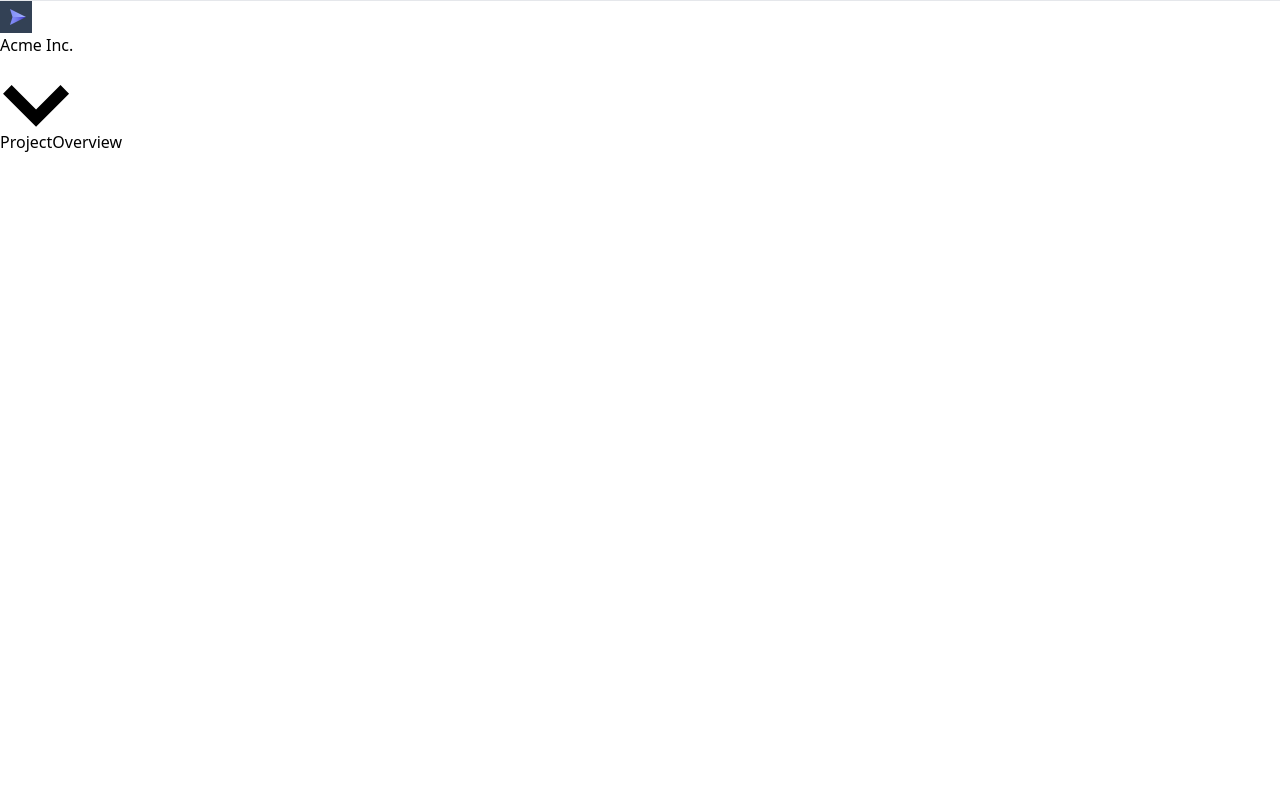
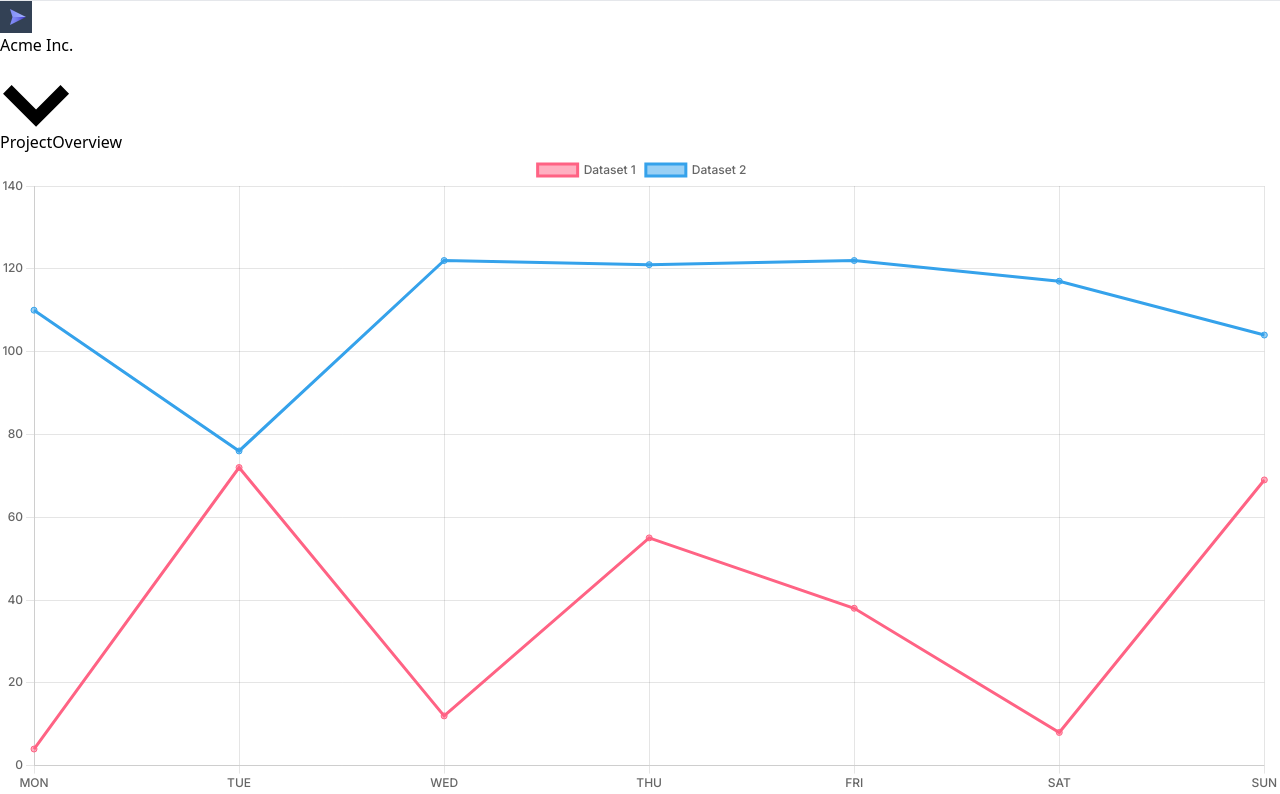
Before and after one commit to Eco-Stack/eco-stack, a React (Vite) app: page / in a window 1280 px wide. Shown: the part 6192-6986 px from the top of the page. Before the commit the page ends 6346 px from the top, so only its background shows below. Built offline with nearby package versions, Linux system fonts and the light colour scheme.

Commit message:
Feat : 차트 적용

```diff
--- a/package.json
+++ b/package.json
@@ -8,16 +8,19 @@
   },
   "dependencies": {
     "@tailwindcss/forms": "^0.5.3",
-    "chart.js": "^4.3.0",
+    "@tanstack/react-query": "^5.4.3",
+    "chart.js": "^4.4.0",
     "chartjs-adapter-moment": "^1.0.1",
     "moment": "^2.29.4",
     "react": "^18.2.0",
+    "react-chartjs-2": "^5.2.0",
     "react-dom": "^18.2.0",
     "react-flatpickr": "^3.10.13",
     "react-router-dom": "^6.11.2",
     "react-transition-group": "^4.4.5"
   },
   "devDependencies": {
+    "@faker-js/faker": "^8.2.0",
     "@vitejs/plugin-react": "^4.1.0",
     "autoprefixer": "^10.4.14",
     "postcss": "^8.4.24",
--- a/src/App.jsx
+++ b/src/App.jsx
@@ -2,7 +2,6 @@ import React, { useEffect } from "react";
 import { Routes, Route, useLocation } from "react-router-dom";
 
 import "./css/style.css";
-
 import "./charts/ChartjsConfig";
 
 // Import pages
--- /dev/null
+++ b/src/components/LineChart/index.tsx
@@ -0,0 +1,40 @@
+import React from "react";
+import { Line } from "react-chartjs-2";
+import { faker } from "@faker-js/faker";
+
+export default function LineChart() {
+	const labels = ["MON", "TUE", "WED", "THU", "FRI", "SAT", "SUN"];
+
+	const options = {
+		responsive: true,
+		plugins: {
+			legend: {
+				position: "top" as const,
+			},
+			title: {
+				display: true,
+				text: "Chart.js Line Chart",
+			},
+		},
+	};
+
+	const data = {
+		labels,
+		datasets: [
+			{
+				label: "Dataset 1",
+				data: labels.map(() => faker.number.int({ min: 0, max: 100 })),
+				borderColor: "rgb(255, 99, 132)",
+				backgroundColor: "rgba(255, 99, 132, 0.5)",
+			},
+			{
+				label: "Dataset 2",
+				data: labels.map(() => faker.number.int({ min: 50, max: 150 })),
+				borderColor: "rgb(53, 162, 235)",
+				backgroundColor: "rgba(53, 162, 235, 0.5)",
+			},
+		],
+	};
+
+	return <Line options={options} data={data}></Line>;
+}
--- a/src/pages/ProjectOverview.tsx
+++ b/src/pages/ProjectOverview.tsx
@@ -1,6 +1,7 @@
 import React, { useState } from "react";
 import Sidebar from "../partials/Sidebar";
 import Header from "../partials/Header";
+import LineChart from "../components/LineChart";
 
 export default function ProjectOverview() {
   const [sidebarOpen, setSidebarOpen] = useState(false);
@@ -15,8 +16,8 @@ export default function ProjectOverview() {
         <Header sidebarOpen={sidebarOpen} setSidebarOpen={setSidebarOpen} />
         <main>
           <div className="max-w-9xl mx-auto w-full px-4 py-8 sm:px-6 lg:px-8">
-            <p className="text-green-400-main">ProjectOverview</p>
-            <p className=""></p>
+            <p>ProjectOverview</p>
+            <LineChart />
           </div>
         </main>
       </div>
```
Also changed, not shown: 1 other file (tests, documents, lock files or other folders).
